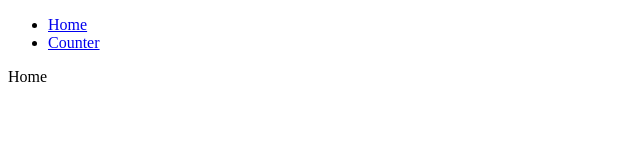
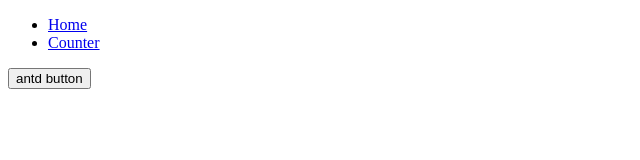
Before and after one commit to ShaunZh/deploy-system, a Vue app in the folder frontend/: page / in a window 1280 px wide. Shown: the top 160 px of the page, without its empty margins (0-640 px from the left). Built offline with nearby package versions, Linux system fonts and the light colour scheme.

Commit message:
add: antd

```diff
--- a/frontend/package.json
+++ b/frontend/package.json
@@ -67,6 +67,7 @@
     "@types/react": "^17.0.19",
     "@types/react-dom": "^17.0.9",
     "@types/react-router-dom": "^5.1.8",
+    "antd": "^4.16.13",
     "react": "^16.13.1",
     "react-dom": "^16.13.1",
     "react-router-dom": "^5.2.1",
--- a/frontend/src/pages/Home/index.tsx
+++ b/frontend/src/pages/Home/index.tsx
@@ -3,13 +3,16 @@
  * @Author: Hexon
  * @Date: 2021-08-30 10:00:50
  * @LastEditors: Hexon
- * @LastEditTime: 2021-08-31 13:42:58
+ * @LastEditTime: 2021-11-18 23:12:09
  */
 import React from 'react';
+import { Button } from 'antd';
 
 
 export default function Home(): React.ReactElement {
   return (
-    <p>Home</p>
+    <p>
+      <Button>antd button</Button>
+    </p>
   );
 }
--- a/frontend/src/style.less
+++ b/frontend/src/style.less
@@ -1,3 +1,4 @@
+@import '~antd/dist/antd.less';
 .App {
   font-family: sans-serif;
   text-align: center;
--- a/frontend/webpack.base.js
+++ b/frontend/webpack.base.js
@@ -3,7 +3,7 @@
  * @Author: Hexon
  * @Date: 2021-08-23 18:44:17
  * @LastEditors: Hexon
- * @LastEditTime: 2021-08-31 18:16:11
+ * @LastEditTime: 2021-11-18 23:21:03
  */
 const HtmlWebpackPlugin = require('html-webpack-plugin');
 const svgToMiniDataURI = require('mini-svg-data-uri');
@@ -68,7 +68,14 @@ module.exports = {
               },
             },
           },
-          'less-loader',
+          {
+            loader: 'less-loader',
+            options: {
+              lessOptions: {
+                javascriptEnabled: true,
+              },
+            },
+          },
         ],
         exclude: /node_modules/,
       },
```
Also changed, not shown: 1 other file (tests, documents, lock files or other folders).
